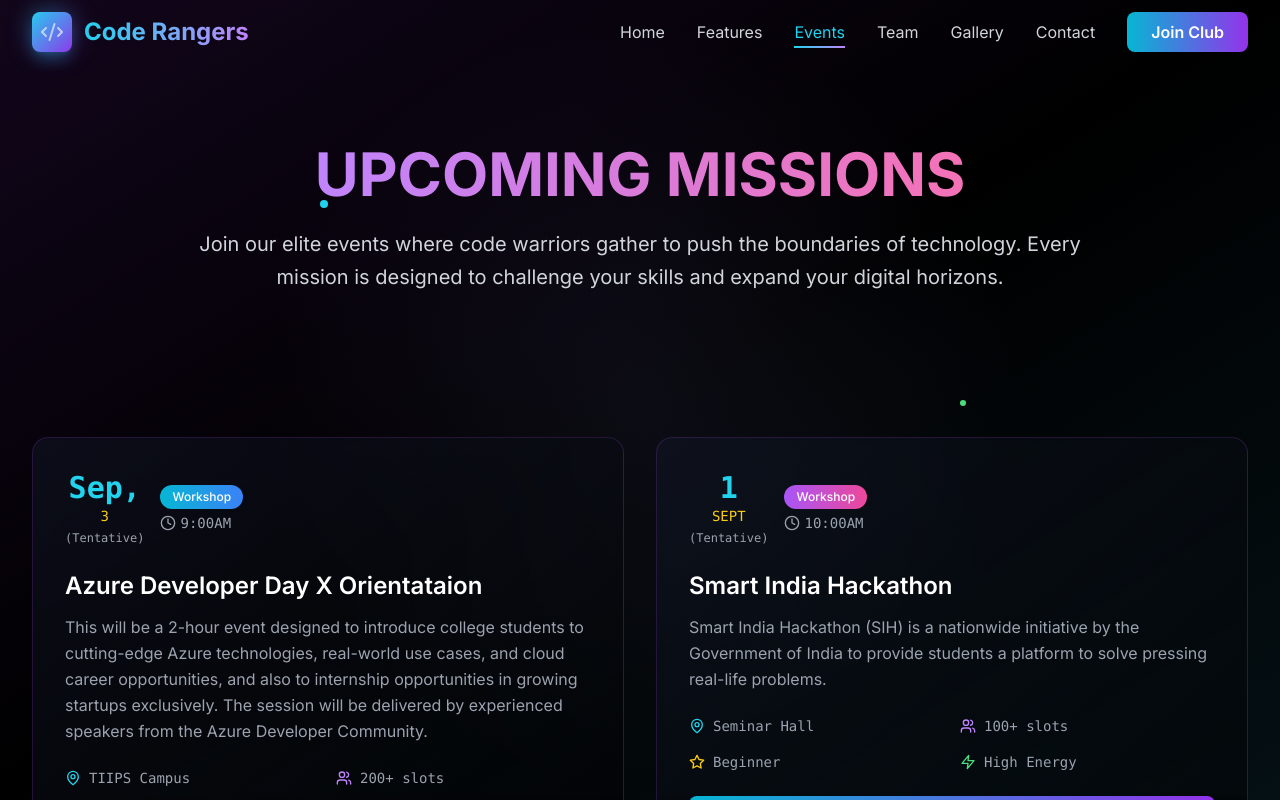
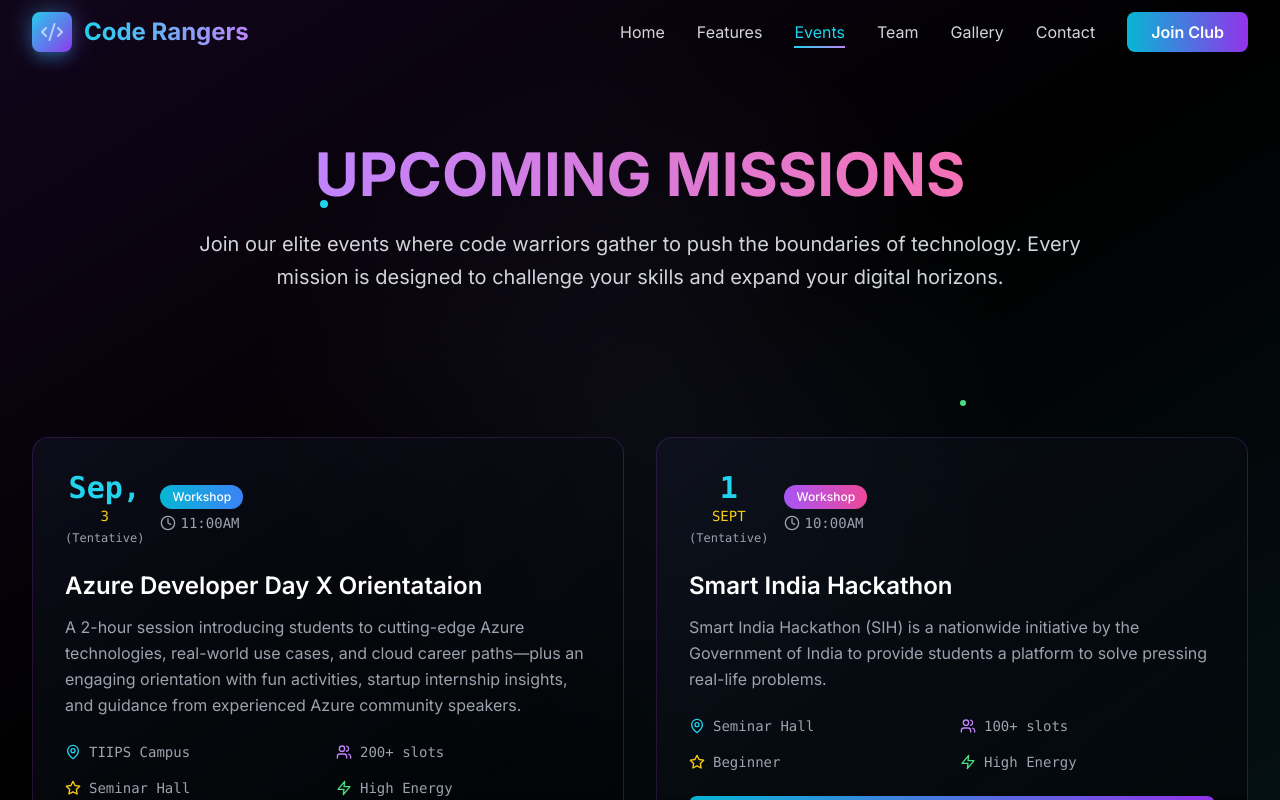
Before and after one commit to harshitg20/Code-Rangers-Website, a React (Vite) app: page /events in a window 1280 px wide. Shown: the top 800 px of the page. Built offline with nearby package versions, Linux system fonts and the light colour scheme.

Commit message:
Update Events.tsx

```diff
--- a/src/pages/Events.tsx
+++ b/src/pages/Events.tsx
@@ -5,9 +5,9 @@ const Events = () => {
   const upcomingEvents = [
     {
       date: "3 Sep, 2025",
-      time: "9:00AM",
+      time: "11:00AM",
       title: "Azure Developer Day X Orientataion",
-      description: "This will be a 2-hour event designed to introduce college students to cutting-edge Azure technologies, real-world use cases, and cloud career opportunities, and also to internship opportunities in growing startups exclusively. The session will be delivered by experienced speakers from the Azure Developer Community.",
+      description: "A 2-hour session introducing students to cutting-edge Azure technologies, real-world use cases, and cloud career paths—plus an engaging orientation with fun activities, startup internship insights, and guidance from experienced Azure community speakers.",
       type: "Workshop",
       color: "from-cyan-500 to-blue-500",
       location: "TIIPS Campus",
```
